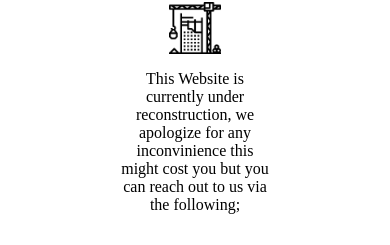
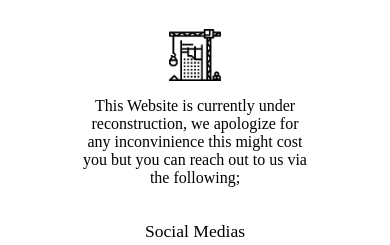
Before and after one commit to Okoye-C/beulah-world-initiatives, a plain HTML site: page index.html in a window 390 px wide. Shown: the part 273-518 px from the top of the page. Drawn offline with nearby package versions, Linux system fonts and the light colour scheme; files that its build step writes are made by us from their sources.

Commit message:
Update index.scss

```diff
--- a/index.scss
+++ b/index.scss
@@ -40,6 +40,14 @@ body {
     }
 }
 
+@media screen and (max-width: 500px) {
+    .messages {
+        .writeup {
+            max-width: calc($pageWidth/1.1111);
+        }
+    }
+}
+
 .socials {
     p {
         font-size: 1.1rem;
```
